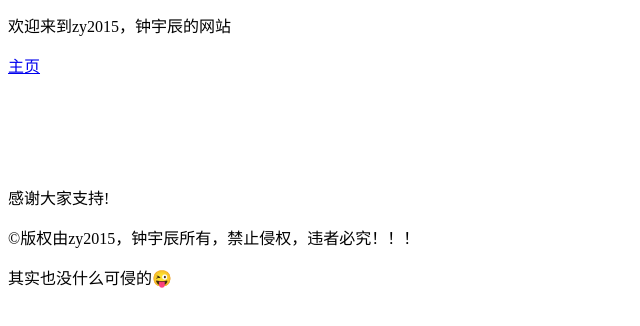
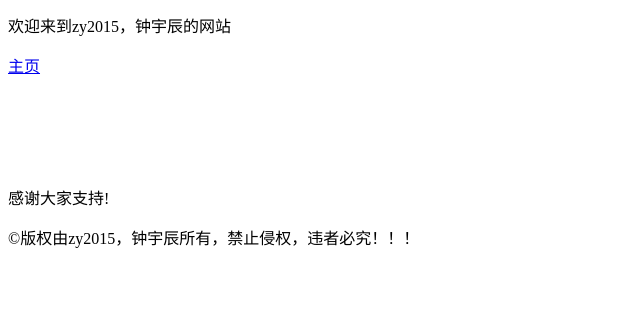
Before and after one commit to zy15626/zywww, a plain HTML site: page index.html in a window 1280 px wide. Shown: the part 110-436 px from the top of the page, without its empty margins (0-640 px from the left). Drawn offline with Linux system fonts and the light colour scheme.

```diff
--- a/index.html
+++ b/index.html
@@ -12,7 +12,6 @@
     <a href="https://zy2015.de5.net/main">主页</a>
     <br><br><br><br><br><br><br>感谢大家支持!
     <p>©版权由zy2015，钟宇辰所有，禁止侵权，违者必究！！！</p>
-    <p>其实也没什么可侵的😜</p>
 
 </body>
 </html>
```
